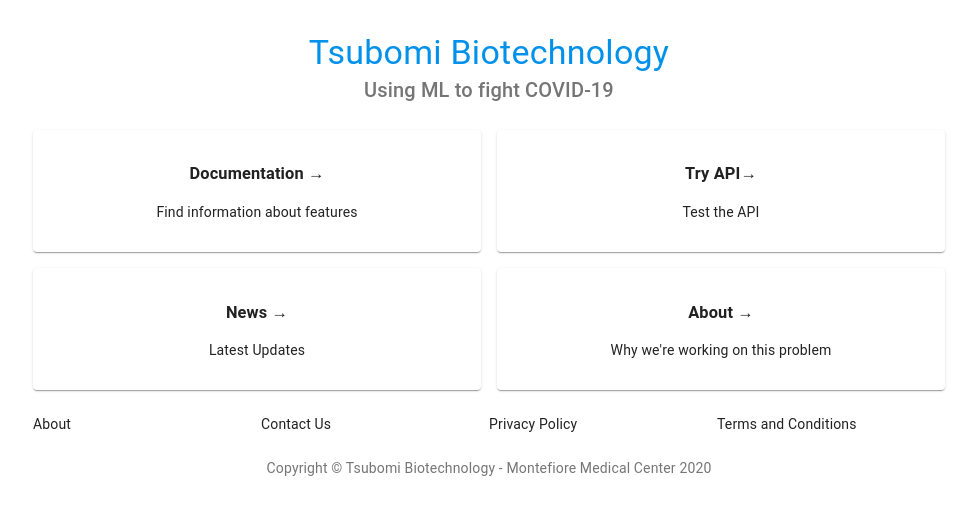
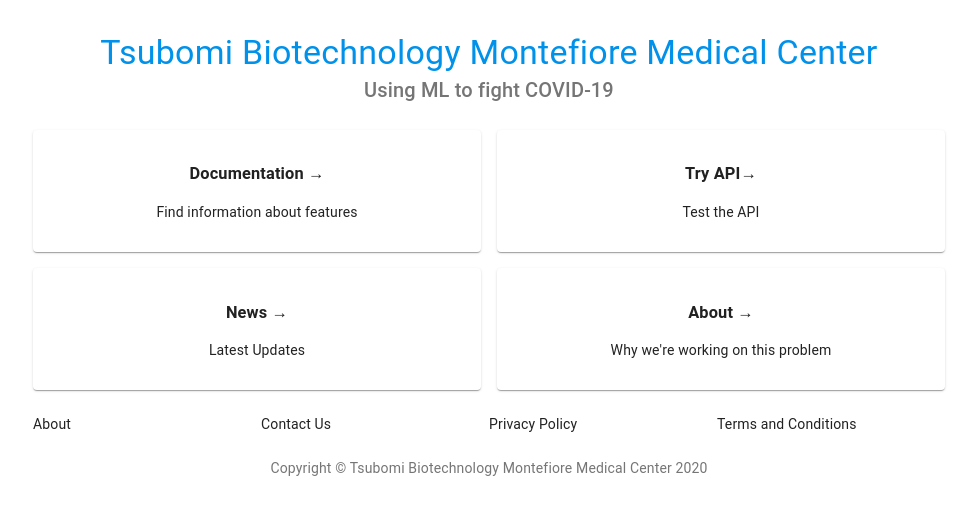
Before and after one commit to tsubomitech/covid-prediction, a Next.js app in the folder frontend/: page / in a window 1280 px wide. Shown: the top 514 px of the page, without its empty margins (151-1128 px from the left). Built offline with nearby package versions, Linux system fonts and the light colour scheme.

Commit message:
fix medical center name

```diff
--- a/frontend/components/footer.js
+++ b/frontend/components/footer.js
@@ -29,7 +29,6 @@ export default function Footer() {
           <Link color="inherit" href="/">
             {process.env.NEXT_PUBLIC_APP_NAME}
           </Link>{" "}
-          {" - Montefiore Medical Center "}
           {new Date().getFullYear()}
         </Typography>
       </Grid>
--- a/frontend/next.config.js
+++ b/frontend/next.config.js
@@ -1,5 +1,5 @@
 module.exports = {
   env: {
-    NEXT_PUBLIC_APP_NAME: "Tsubomi Biotechnology",
+    NEXT_PUBLIC_APP_NAME: "Tsubomi Biotechnology Montefiore Medical Center",
   }
 };
```
